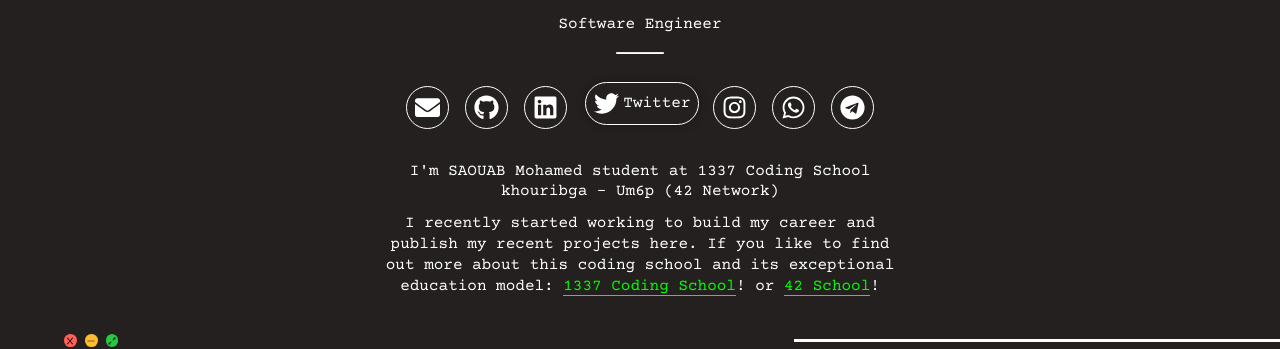
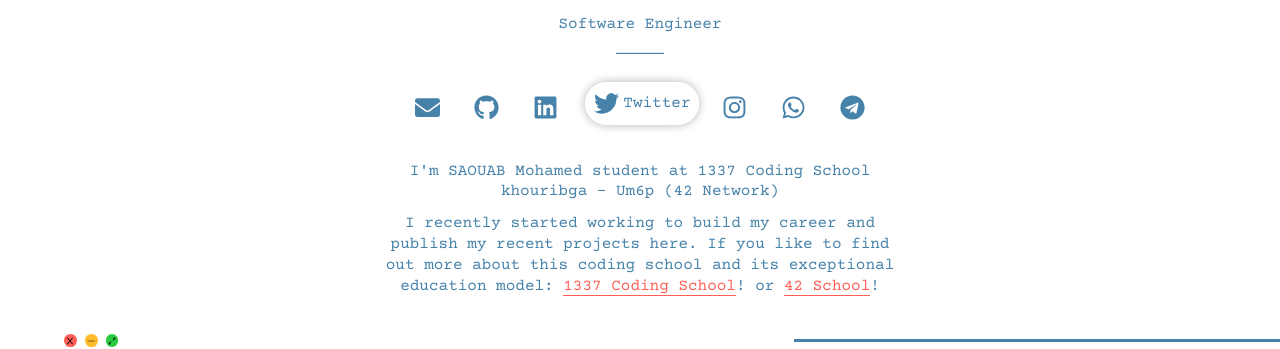
Before and after one commit to msaouab/Portfolio, a React (Vite) app: page / in a window 1280 px wide. Shown: the part 448-797 px from the top of the page. Built offline with nearby package versions, Linux system fonts and the light colour scheme.

Commit message:
change the color style

```diff
--- a/src/components/Footer.tsx
+++ b/src/components/Footer.tsx
@@ -41,7 +41,7 @@ const BottomNav = styled.div`
 	& > .Bottomline {
 		width: 40%;
 		height: 0.15rem;
-		background-color: white;
+		background-color: var(--text-color);
 		cursor: text;
 	}
 	@media (max-width: 1024px) {
--- a/src/components/NavBar.tsx
+++ b/src/components/NavBar.tsx
@@ -27,7 +27,7 @@ const NavBarContainer = styled.nav`
 	& > .Topline {
 		width: 40%;
 		height: 0.15rem;
-		background-color: white;
+		background-color: var(--text-color);
 		cursor: text;
 	}
 	& > .button {
@@ -40,18 +40,18 @@ const NavBarContainer = styled.nav`
 		& > a {
 			text-align: center;
 			text-decoration: none;
-			color: rgba(255, 255, 255, 0.8);
+			color: var(--text-color);
 			border-bottom: 2px solid rgba(255, 255, 255, 0.7);
 			transition: all 0.3s ease-in-out;
 		}
 		& > a:hover {
-			color: rgba(255, 255, 255, 1);
-			border-bottom: 2px solid rgba(255, 255, 255, 1);
+			color: var(--text-color);
+			border-bottom: 2px solid rgba(70, 130, 169, 0.7);
 			transform: scale(1.1);
 		}
 		& > a.active {
-			color: rgba(255, 255, 255, 1);
-			border-bottom: 2px solid rgba(255, 255, 255, 1);
+			color: var(--text-color);
+			border-bottom: 2px solid var(--text-color);
 		}
 	}
 	@media (max-width: 1024px) {
@@ -90,9 +90,9 @@ const NavBarContainer = styled.nav`
 				top: 2.8rem;
 				right: 1.6rem;
 				width: 10rem;
-				background-color: #242020;
+				background-color: var(--primary-color);
 				& > a {
-					color: #fff;
+					color: var(--text-color);
 					height: 2rem;
 				}
 				& > :first-child {
--- a/src/components/SocialMedia.tsx
+++ b/src/components/SocialMedia.tsx
@@ -9,7 +9,7 @@ const SocialMediaContainer = styled.div`
 	gap: 1rem;
 	padding: 1rem;
 	& > a {
-		color: white;
+		color: var(--text-color);
 		border: 1px solid white;
 		border-radius: 50%;
 		transition: border-radius 0.35s, transform 0.35s;
--- a/src/components/TextProfile.tsx
+++ b/src/components/TextProfile.tsx
@@ -11,9 +11,9 @@ const TextContainer = styled.article`
 	line-height: 1.3rem;
 	& > p {
 		& > a {
-			color: #00ff00;
+			color: #ff5f56;
 			text-decoration: none;
-			border-bottom: 1px solid #00ff00;
+			border-bottom: 1px solid #ff5f56;
 		}
 	}
 	@media (max-width: 768px) {
--- a/src/index.css
+++ b/src/index.css
@@ -2,7 +2,10 @@
 
 :root {
 	font-family: Courier Prime;
-	background-color: #242020;
+	--primary-color: white;
+	--secondary-color: #91C8E4;
+	--header-color: #749BC2;
+	--text-color: #4682A9;
 }
 
 @tailwind base;
@@ -16,6 +19,7 @@
 
 body {
 	overflow-x: hidden;
+	background-color: var(--primary-color);
 }
 
 .debug {
--- a/src/pages/Edu.tsx
+++ b/src/pages/Edu.tsx
@@ -1,7 +1,7 @@
 import styled from "styled-components";
 
 const EduContainer = styled.div`
-	color: white;
+	color: var(--text-color);
 	display: flex;
 	justify-content: center;
 	align-items: center;
@@ -13,19 +13,14 @@ const EduContainer = styled.div`
 		flex-direction: column;
 		justify-content: center;
 		width: 60%;
-		& > h1 {
-			color: #ffffff;
-		}
 		& > h2 {
-			color: #dcd4d4;
 			font-size: 1rem;
 		}
 		& > p {
-			color: #dad5d5;
 			& > a {
-				color: #00ff00;
+				color: rgb(163, 222, 131);
 				text-decoration: none;
-				border-bottom: 1px solid #00ff00;
+				border-bottom: 1px solid rgb(163, 222, 131);
 			}
 		}
 	}
--- a/src/pages/Profile.tsx
+++ b/src/pages/Profile.tsx
@@ -10,11 +10,11 @@ const ProfileContainer = styled.main`
 	align-items: center;
 	justify-content: center;
 	gap: 1rem;
-	color: white;
+	color: var(--text-color);
 	& > hr {
 		width: 3rem;
 		height: 0.1rem;
-		background-color: white;
+		background-color: var(--text-color);
 		border-radius: 1rem;
 	}
 	& > h1 {
```
Also changed, not shown: 1 other file (tests, documents, lock files or other folders).
